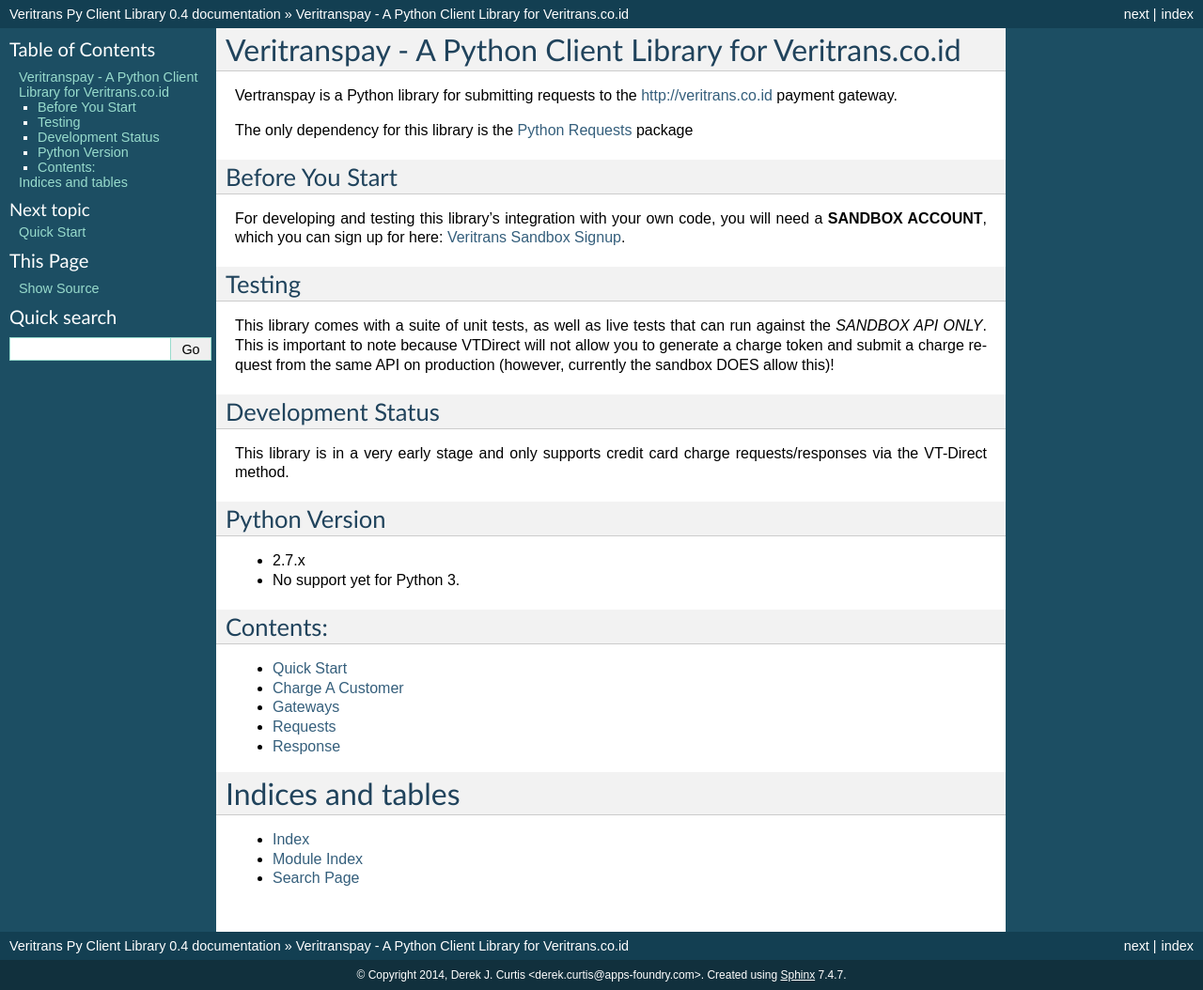
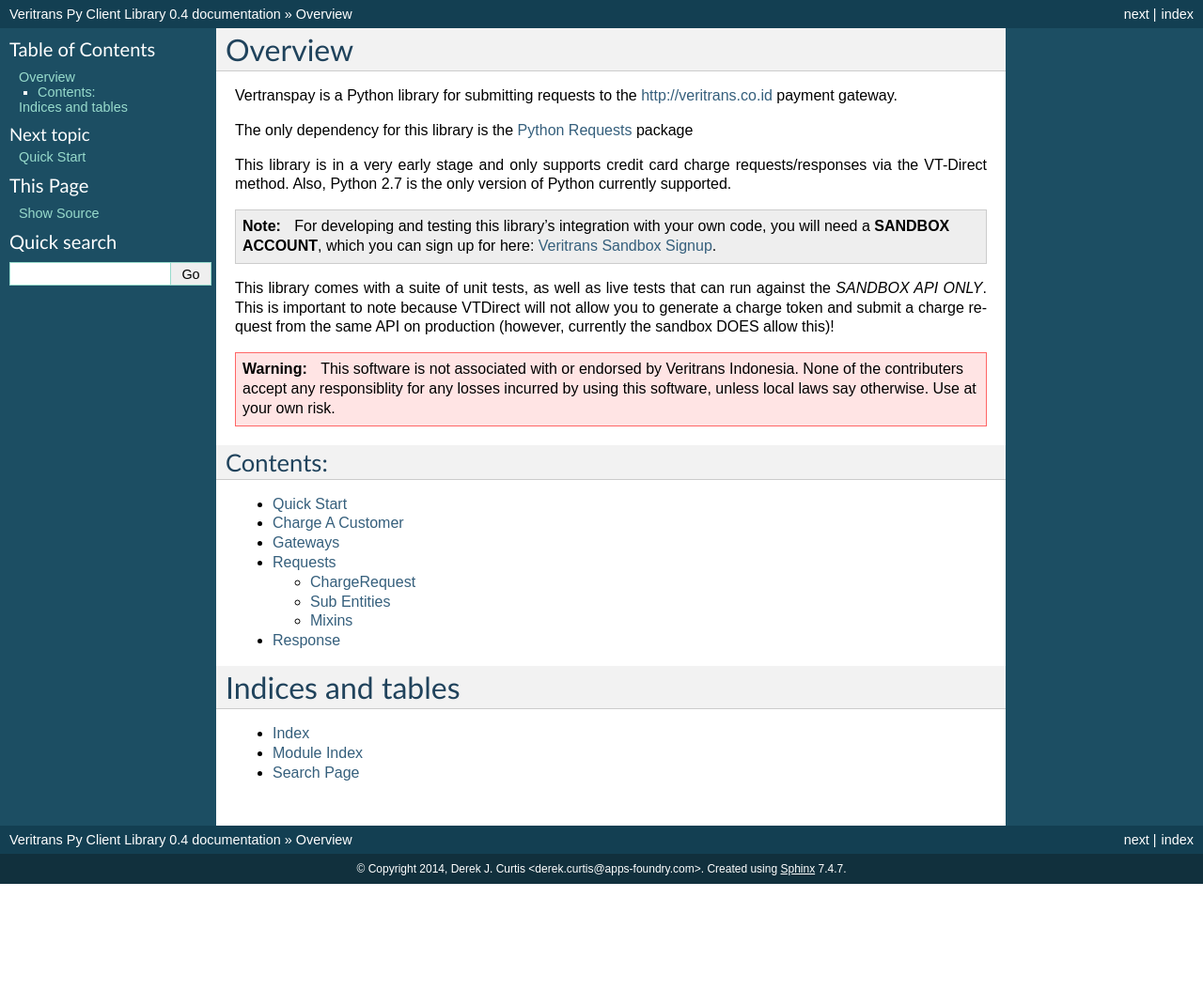
Before and after one commit to gramedia-digital-nusantara/midtranspay, a Sphinx documentation site: the page built from docs/index.rst, in a window 1280 px wide. Shown: the whole page at 94% size. Built offline with Sphinx 7.4.7, drawn with Linux system fonts in a browser that asks for light colours; after the commit the page ends 941 px from its top, so only the background shows below that.

Commit message:
Documentation Changes

```diff
--- a/docs/conf.py
+++ b/docs/conf.py
@@ -1,23 +1,8 @@
 # -*- coding: utf-8 -*-
-#
-# Veritrans Py Client Library documentation build configuration file, created by
-# sphinx-quickstart on Tue Dec  2 15:26:36 2014.
-#
-# This file is execfile()d with the current directory set to its
-# containing dir.
-#
-# Note that not all possible configuration values are present in this
-# autogenerated file.
-#
-# All configuration values have a default; values that are commented out
-# serve to show the default.
 
 import sys
 import os
 
-# If extensions (or modules to document with autodoc) are in another directory,
-# add these directories to sys.path here. If the directory is relative to the
-# documentation root, use os.path.abspath to make it absolute, like shown here.
 sys.path.insert(0, os.path.abspath(os.pardir))
 
 # -- General configuration ------------------------------------------------
@@ -32,6 +17,10 @@
     'sphinx.ext.autodoc',
     'sphinx.ext.viewcode',
 ]
+
+# TODO: look this up..
+# basically make it show init params are shown
+autoclass_content = 'both'
 
 # Add any paths that contain templates here, relative to this directory.
 templates_path = ['_templates']
@@ -160,7 +149,7 @@
 # html_domain_indices = True
 
 # If false, no index is generated.
-html_use_index = True
+# html_use_index = True
 
 # If true, the index is split into individual pages for each letter.
 # html_split_index = False
@@ -219,8 +208,11 @@
 # (source start file, target name, title,
 #  author, documentclass [howto, manual, or own class]).
 latex_documents = [
-  ('index', 'VeritransPyClientLibrary.tex', u'Veritrans Py Client Library Documentation',
-   u'Derek J. Curtis \\textless{}derek.curtis@apps-foundry.com\\textgreater{}', 'manual'),
+  ('index',
+   'VeritransPyClientLibrary.tex',
+   u'Veritrans Py Client Library Documentation',
+   u'Derek J. Curtis \\textless{}derek.curtis@apps-foundry.com\\textgreater{}',
+   'manual'),
 ]
 
 # The name of an image file (relative to this directory) to place at the top of
--- a/docs/gateway.rst
+++ b/docs/gateway.rst
@@ -8,7 +8,8 @@
 however you can specify that a gateway should run in sandbox mode
 by passing the appropriate value to it's __init__() method.
 
-*Currently, only the VT-Direct gateway is supported.*
+.. note::
+    Currently, only the VT-Direct gateway is supported.
 
 .. automodule:: veritranspay.veritrans
    :members:
--- a/docs/index.rst
+++ b/docs/index.rst
@@ -1,27 +1,21 @@
-.. Veritrans Py Client Library documentation master file, created by
-   sphinx-quickstart on Tue Dec  2 15:26:36 2014.
-   You can adapt this file completely to your liking, but it should at least
-   contain the root `toctree` directive.
+.. _index:
 
-Veritranspay - A Python Client Library for Veritrans.co.id
-==========================================================
+Overview
+========
 
 Vertranspay is a Python library for submitting requests to the
 http://veritrans.co.id payment gateway.
 
 The only dependency for this library is the `Python Requests`_ package
 
+This library is in a very early stage and only supports credit card charge
+requests/responses via the VT-Direct method.  Also, Python 2.7 is the only
+version of Python currently supported.
 
-Before You Start
-----------------
-
-For developing and testing this library's integration with your own code,
-you will need a **SANDBOX ACCOUNT**, which you can sign up for
-here: `Veritrans Sandbox Signup`_.
-
-
-Testing
--------
+.. note::
+    For developing and testing this library's integration with your own code,
+    you will need a **SANDBOX ACCOUNT**, which you can sign up for
+    here: `Veritrans Sandbox Signup`_.
 
 This library comes with a suite of unit tests, as well as live tests that can
 run against the *SANDBOX API ONLY*.  This is important to note because VTDirect
@@ -30,30 +24,23 @@
 this)!
 
 
-Development Status
-------------------
-
-This library is in a very early stage and only supports credit card charge
-requests/responses via the VT-Direct method.
-
-
-Python Version
-----------------------
-
-- 2.7.x
-- No support yet for Python 3.
+.. warning::
+    This software is not associated with or endorsed by Veritrans Indonesia.
+    None of the contributers accept any responsiblity for any losses incurred
+    by using this software, unless local laws say otherwise.  Use at your own
+    risk.
 
 Contents:
 ---------
 
 .. toctree::
-   :maxdepth: 2
+    :maxdepth: -1
 
-   quickstart
-   charge-a-customer
-   gateway
-   requests
-   response
+    quickstart
+    charge-a-customer
+    gateway
+    requests
+    response
 
 
 Indices and tables
--- a/docs/requests.rst
+++ b/docs/requests.rst
@@ -1,8 +1,40 @@
 Requests
 ========
 
+Request objects are passed to a Gateway object to perform an action or
+retrieve some data from the Veritrans API.
+
+All of these objects inherit from the RequestEntity mixin class and have
+the ability to return a dictionary representation of themselves (later used
+by the gateway to create the JSON body for a request), and also have the
+ability to perform some validation of their attribute values (so time isn't
+wasted submitting an HTTP request to the Veritrans API only to discover that
+some of your input data was invalid).
+
+ChargeRequest
+-------------
+
+A charge request is a container for information about a charge submitted
+for a given customer.
+
+
+.. autoclass:: veritranspay.request.ChargeRequest
+    :members:
+    :show-inheritance:
+
+Sub Entities
+------------
+
+Subentities are logically smaller components that are used to generate
+a request.
+
+
 .. automodule:: veritranspay.request
    :members:
+   :show-inheritance:
 
 .. automodule:: veritranspay.payment_types
    :members:
+
+Mixins
+------
```
Also changed, not shown: 1 other file.
